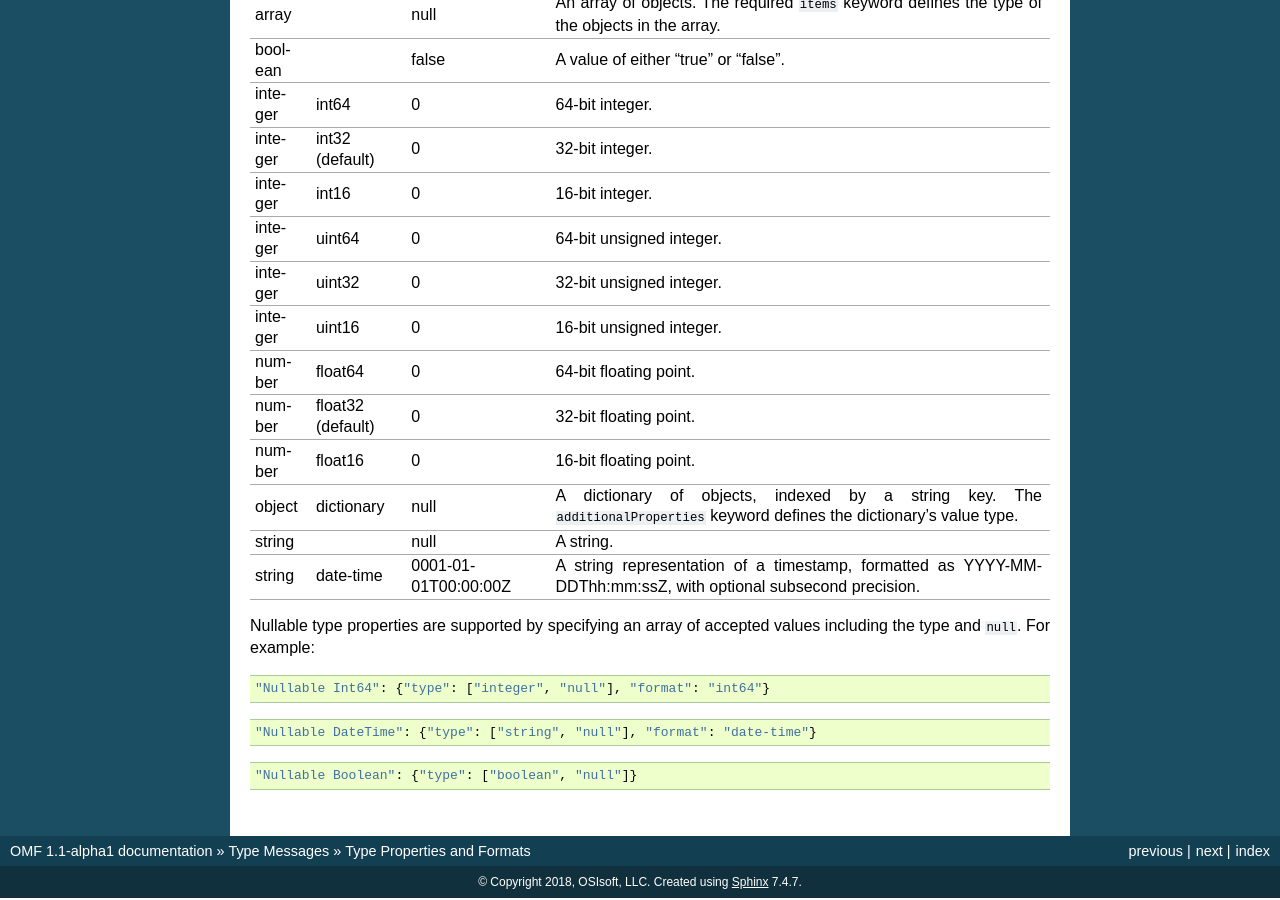
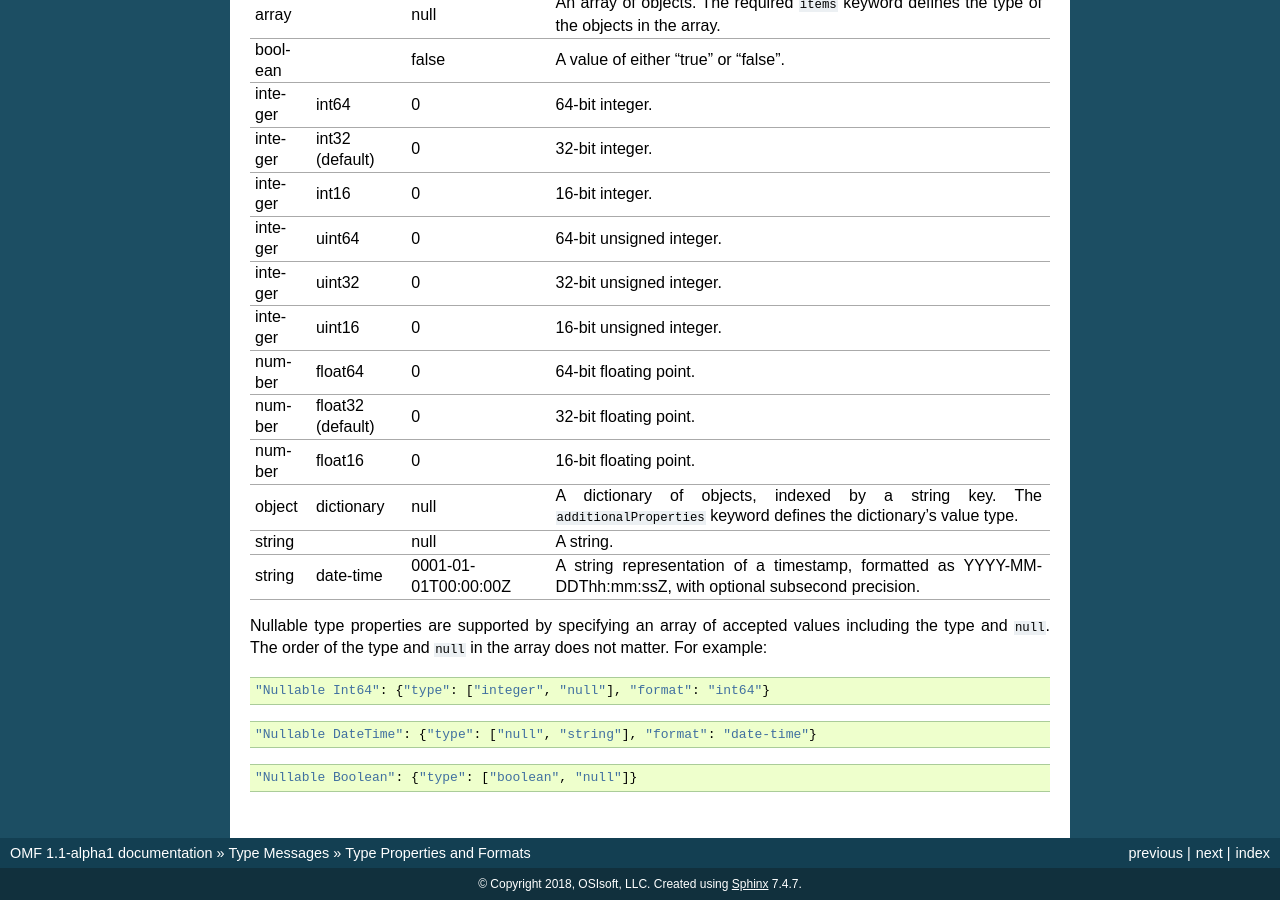
Before and after one commit to AVEVA/OMF-Docs, a Sphinx documentation site: the page built from docs/Type_Properties_and_Formats.rst, in a window 1280 px wide and 900 px high, scrolled down 631 px. Built offline with Sphinx 7.4.7, drawn with Linux system fonts in a browser that asks for light colours.

Commit message:
Clarify nullable type

```diff
--- a/docs/Type_Properties_and_Formats.rst
+++ b/docs/Type_Properties_and_Formats.rst
@@ -42,7 +42,7 @@ string     date-time            0001-01-01T00:00:00Z    A string representation
 ========   =================    ======================  ===========
 
 
-Nullable type properties are supported by specifying an array of accepted values including the type and ``null``. For example:
+Nullable type properties are supported by specifying an array of accepted values including the type and ``null``. The order of the type and ``null`` in the array does not matter. For example:
 
 ::
 
@@ -50,7 +50,8 @@ Nullable type properties are supported by specifying an array of accepted values
 
 ::
 
-	"Nullable DateTime": {"type": ["string", "null"], "format": "date-time"}
+	"Nullable DateTime": {"type": ["null", "string"], "format": "date-time"}
+
 ::
 
 	"Nullable Boolean": {"type": ["boolean", "null"]}
```
